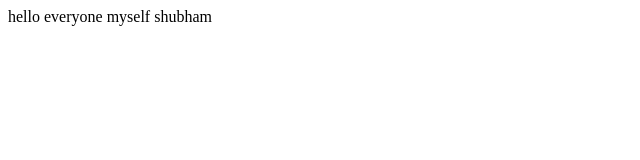
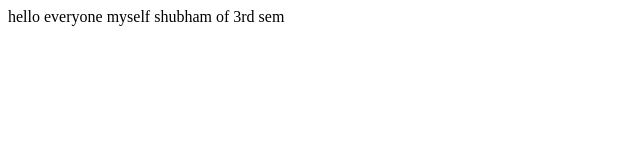
Before and after one commit to myselfshubham1/myfirstproject1, a plain HTML site: page index.html in a window 1280 px wide. Shown: the full height of the page, 0-640 px from the left. Drawn offline with Linux system fonts and the light colour scheme.

Commit message:
just checking

```diff
--- a/index.html
+++ b/index.html
@@ -1 +1 @@
-<p>hello everyone myself shubham </p>
+<p>hello everyone myself shubham of 3rd sem</p>
```
